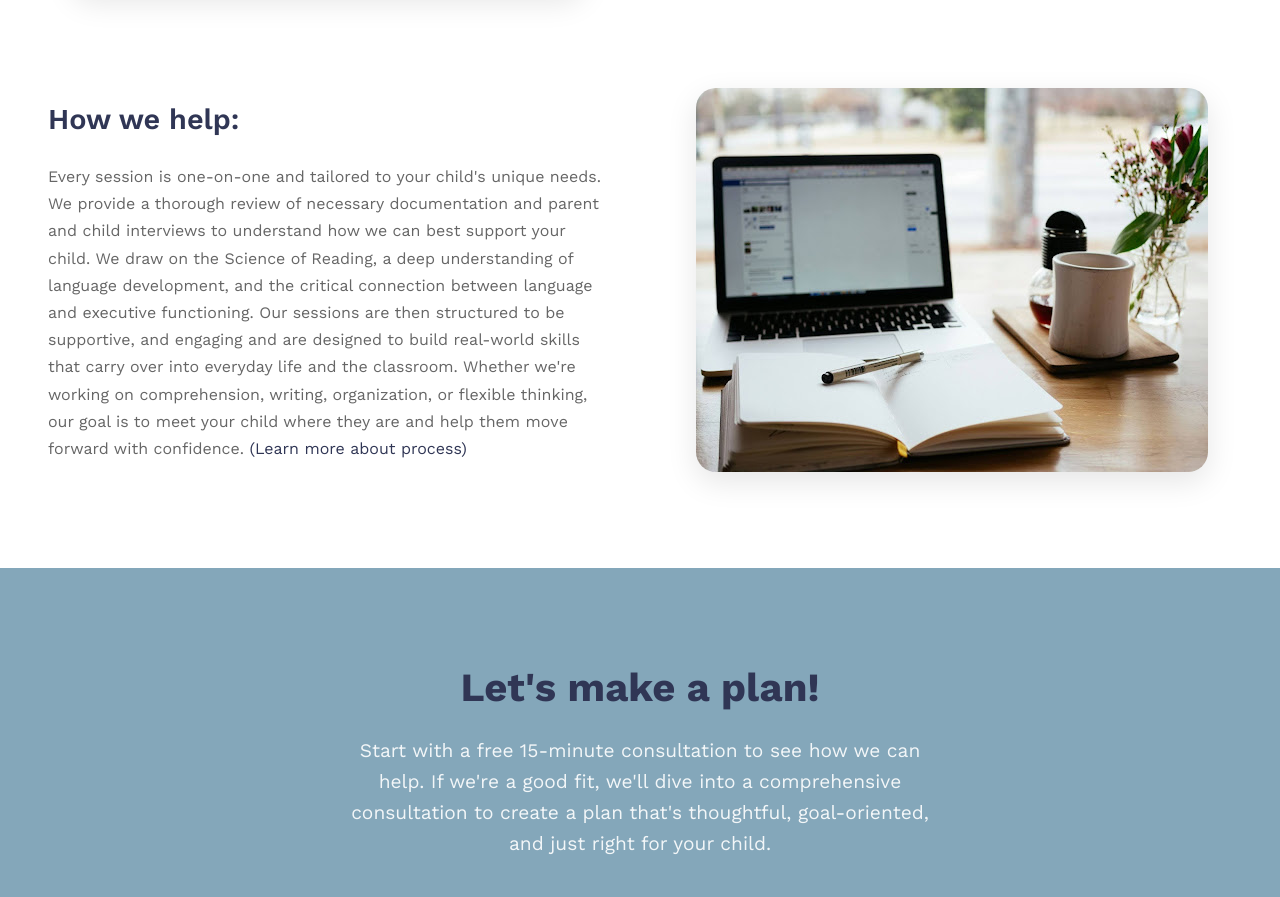
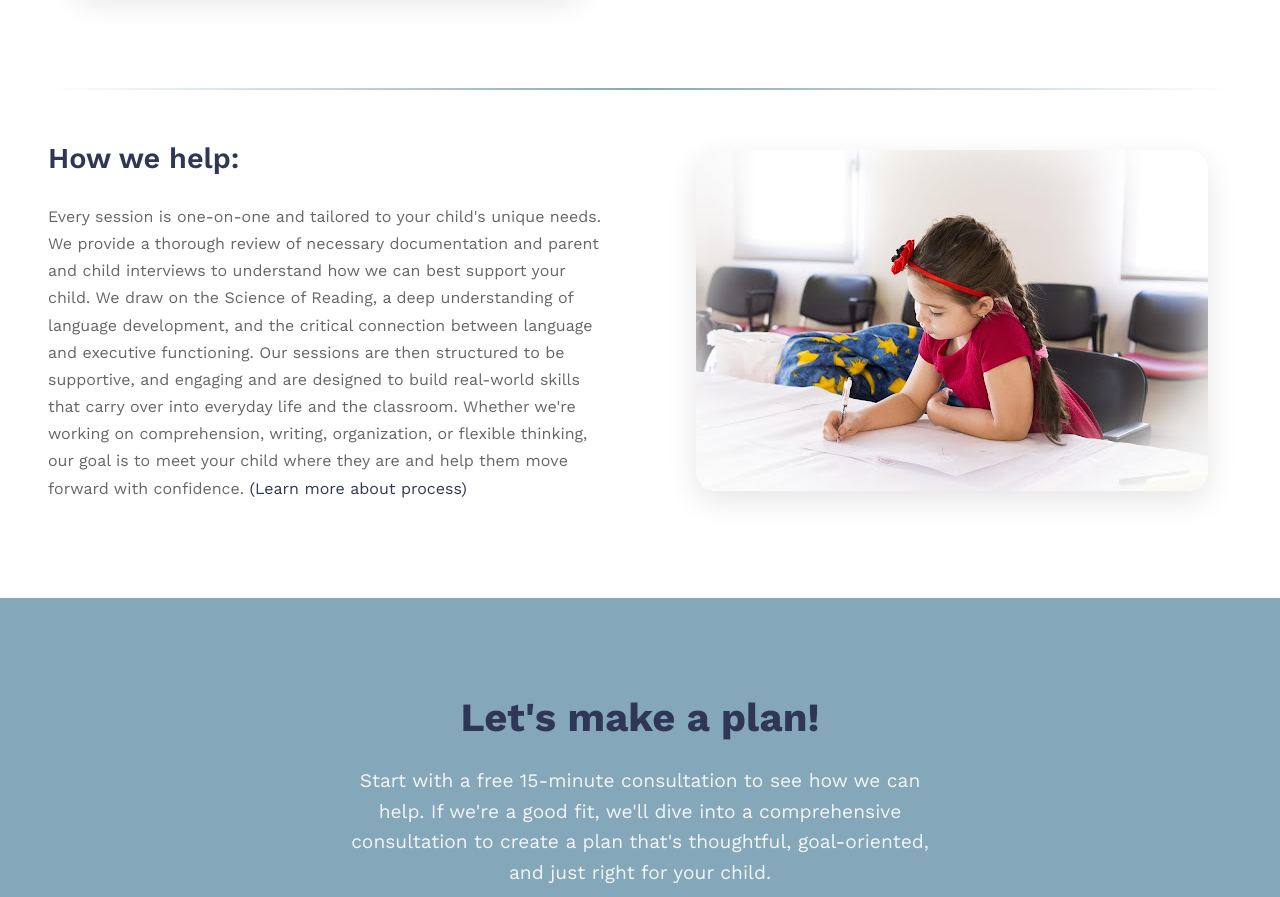
Before and after one commit to asimak4/GabyReachWebsite, a React (Create React App) app: page / in a window 1280 px wide. Shown: the part 1240-2137 px from the top of the page. Built offline with nearby package versions, Linux system fonts and the light colour scheme.

Commit message:
adding cool animations, divider and updating photo

```diff
--- a/src/pages/Home.css
+++ b/src/pages/Home.css
@@ -220,6 +220,15 @@
   color: var(--secondary-color);
 }
 
+/* Section Divider */
+.section-divider {
+  width: 100%;
+  height: 2px;
+  background: linear-gradient(to right, transparent, var(--secondary-color), transparent);
+  margin: 3rem 0;
+  position: relative;
+}
+
 /* CTA Section */
 .cta {
   padding: 6rem 0;
@@ -354,6 +363,145 @@
   }
 }
 
+/* Bouncing Animations */
+@keyframes bounceInDown {
+  0% {
+    opacity: 0;
+    transform: translateY(-2000px);
+  }
+  60% {
+    opacity: 1;
+    transform: translateY(30px);
+  }
+  80% {
+    transform: translateY(-10px);
+  }
+  100% {
+    transform: translateY(0);
+  }
+}
+
+@keyframes bounceInUp {
+  0% {
+    opacity: 0;
+    transform: translateY(2000px);
+  }
+  60% {
+    opacity: 1;
+    transform: translateY(-30px);
+  }
+  80% {
+    transform: translateY(10px);
+  }
+  100% {
+    transform: translateY(0);
+  }
+}
+
+@keyframes bounceInLeft {
+  0% {
+    opacity: 0;
+    transform: translateX(-2000px);
+  }
+  60% {
+    opacity: 1;
+    transform: translateX(30px);
+  }
+  80% {
+    transform: translateX(-10px);
+  }
+  100% {
+    transform: translateX(0);
+  }
+}
+
+@keyframes bounceInRight {
+  0% {
+    opacity: 0;
+    transform: translateX(2000px);
+  }
+  60% {
+    opacity: 1;
+    transform: translateX(-30px);
+  }
+  80% {
+    transform: translateX(10px);
+  }
+  100% {
+    transform: translateX(0);
+  }
+}
+
+@keyframes rollInFromRight {
+  0% {
+    opacity: 0;
+    transform: translateX(100vw);
+  }
+  100% {
+    opacity: 1;
+    transform: translateX(0);
+  }
+}
+
+@keyframes wheelSpin {
+  0% {
+    transform: rotate(900deg);
+  }
+  100% {
+    transform: rotate(0deg);
+  }
+}
+
+/* Animation Classes */
+.bounce-in-down {
+  animation: bounceInDown 1.2s ease-out;
+}
+
+.bounce-in-up {
+  animation: bounceInUp 1.2s ease-out;
+}
+
+.bounce-in-left {
+  animation: bounceInLeft 1.2s ease-out;
+}
+
+.bounce-in-right {
+  animation: bounceInRight 1.2s ease-out;
+}
+
+.roll-in-right {
+  animation: rollInFromRight 1.5s ease-in-out;
+}
+
+.roll-in-right img {
+  animation: wheelSpin 1.5s linear;
+}
+
+.delay-1 {
+  animation-delay: 0.2s;
+  animation-fill-mode: both;
+}
+
+.delay-2 {
+  animation-delay: 0.4s;
+  animation-fill-mode: both;
+}
+
+.delay-3 {
+  animation-delay: 0.6s;
+  animation-fill-mode: both;
+}
+
+.delay-4 {
+  animation-delay: 0.8s;
+  animation-fill-mode: both;
+}
+
+.delay-4 img {
+  animation-delay: 0.8s;
+  animation-fill-mode: both;
+}
+
 /* Accessibility and Performance */
 @media (prefers-reduced-motion: reduce) {
   * {
--- a/src/pages/Home.js
+++ b/src/pages/Home.js
@@ -11,15 +11,15 @@ const Home = () => {
         }}
       >
         <div className="hero-content">
-          <div className="hero-logo">
+          <div className="hero-logo roll-in-right">
             <img src="/fullWithoutBackground.png" alt="Reach Language and Learning Logo" />
           </div>
           <div className="hero-text">
-            <h1>Language Literacy and Executive Functioning</h1>
-            <h2 className="hero-main-text">
+            <h1 className="bounce-in-left delay-1">Language Literacy and Executive Functioning</h1>
+            <h2 className="hero-main-text bounce-in-right delay-2">
               At <i>Reach Language and Learning</i>, we're all about helping kids, teens and young adults thrive.
             </h2>
-            <p className="hero-subtitle">
+            <p className="hero-subtitle bounce-in-up delay-3">
               Reach offers personalized speech and language services specializing in language, literacy, and executive functioning. Our evidence-based approach builds on your child's strengths to support lasting growth.
             </p>
           </div>
@@ -29,10 +29,10 @@ const Home = () => {
       <section className="features">
         <div className="container">
           <div className="feature-card">
-          <div className="feature-image">
+          <div className="feature-image bounce-in-left delay-1">
               <img src="/writingInNotebook.jpg" alt="Student writing in notebook" />
             </div>
-            <div className="feature-content">
+            <div className="feature-content bounce-in-right delay-2">
               <h3>What we do:</h3>
               <p>
                 At Reach Language and Learning, we support our clients with the skills they need to communicate clearly, stay organized, and succeed in school. Whether your child is struggling to keep up with reading and writing, express themselves, follow directions or stay on task, we're here to help. Reach builds on your child's strengths to improve language, literacy, and executive functioning in ways that feel practical, engaging, and doable—for both kids and families. <a href="/services" className="feature-link">(learn more about our services)</a>
@@ -41,11 +41,13 @@ const Home = () => {
 
           </div>
 
+          <div className="section-divider"></div>
+
           <div className="feature-card reverse">
-            <div className="feature-image">
-              <img src="/laptopOnDesk.jpg" alt="Learning with technology" />
+            <div className="feature-image bounce-in-right delay-3">
+              <img src="/littleGirlWriting.jpg" alt="Learning with technology" />
             </div>
-            <div className="feature-content">
+            <div className="feature-content bounce-in-left delay-4">
               <h3>How we help:</h3>
               <p>
                 Every session is one-on-one and tailored to your child's unique needs. We provide a thorough review of necessary documentation and parent and child interviews to understand how we can best support your child. We draw on the Science of Reading, a deep understanding of language development, and the critical connection between language and executive functioning. Our sessions are then structured to be supportive, and engaging and are designed to build real-world skills that carry over into everyday life and the classroom. Whether we're working on comprehension, writing, organization, or flexible thinking, our goal is to meet your child where they are and help them move forward with confidence. <a href="/process" className="feature-link">(Learn more about process)</a>
@@ -57,7 +59,7 @@ const Home = () => {
 
       <section className="cta">
         <div className="container">
-          <div className="cta-content">
+          <div className="cta-content bounce-in-up delay-1">
             <h2>Let's make a plan!</h2>
             <p>
               Start with a free 15-minute consultation to see how we can help. If we're a good fit, we'll dive into a comprehensive consultation to create a plan that's thoughtful, goal-oriented, and just right for your child.
```
